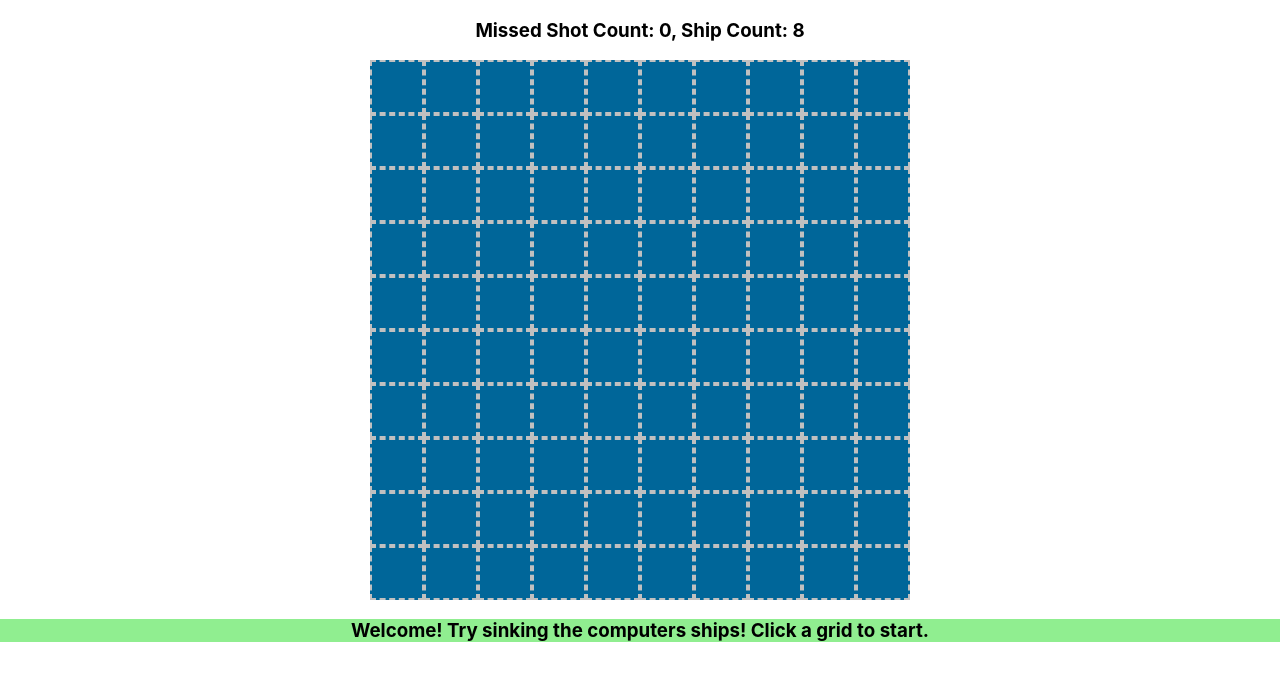
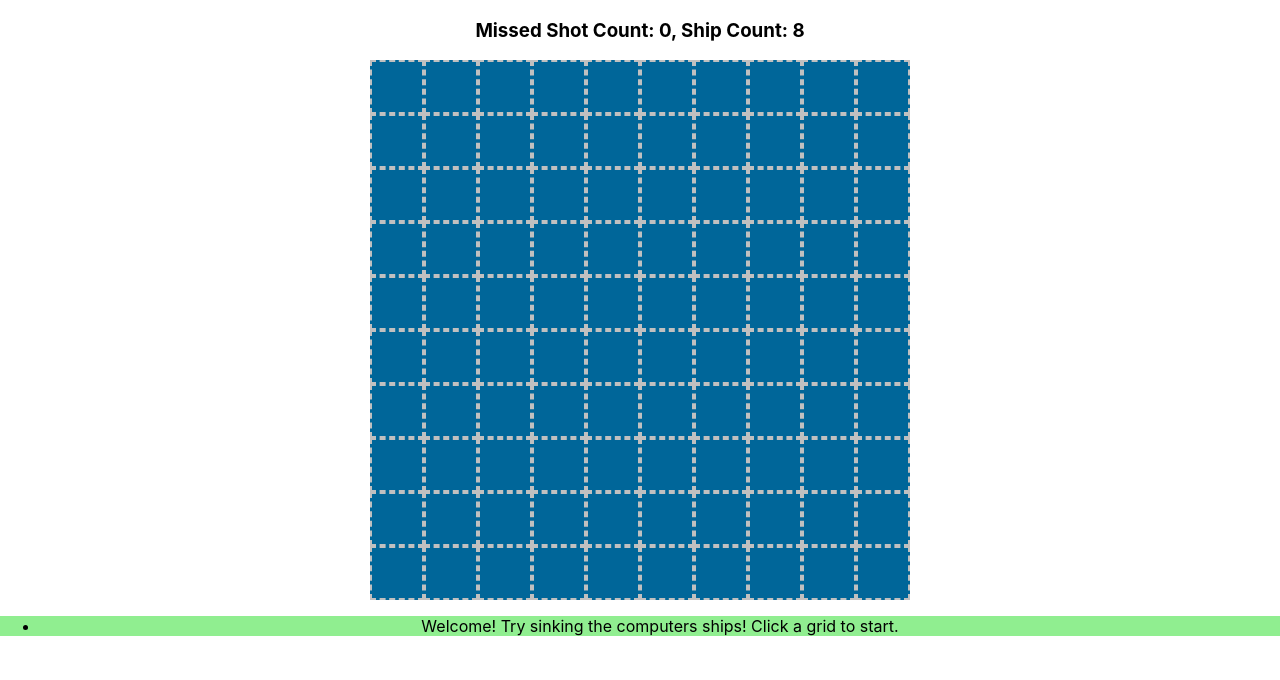
Before and after one commit to ormus395/react-battleship, a React (Create React App) app: page / in a window 1280 px wide. Shown: the top 680 px of the page. Built offline with nearby package versions, Linux system fonts and the light colour scheme.

Commit message:
changed messages feature

```diff
--- a/src/components/Game.js
+++ b/src/components/Game.js
@@ -35,24 +35,25 @@ const initailState = {
 function Game() {
   // set initial state
   let [gameState, setGameState] = React.useState(initailState);
-  let [message, setMessage] = React.useState(
-    "Welcome! Try sinking the computers ships! Click a grid to start."
-  );
+  let [message, setMessage] = React.useState([
+    "Welcome! Try sinking the computers ships! Click a grid to start.",
+  ]);
   let [messageChanged, setMessageChanged] = React.useState(false);
 
   function reducer(action) {
-    console.log("Reducer called");
-    console.log(action);
+    let newMessage = [...message];
     switch (action.type) {
       case DESTROYED_SHIP:
-        setMessage("A ship was destroyed!");
+        newMessage.push("A ship was destroyed!");
+        setMessage(newMessage);
         setMessageChanged(true);
         return setGameState({
           ...gameState,
           shipCount: gameState.shipCount - 1,
         });
       case MISSED:
-        setMessage("You missed!");
+        newMessage.push("You missed!");
+        setMessage(newMessage);
         setMessageChanged(true);
         let newState = {
           ...gameState,
@@ -60,14 +61,16 @@ function Game() {
         };
         return setGameState(newState);
       case LOST:
-        setMessage("You lost...");
+        newMessage.push("You lost...");
+        setMessage(newMessage);
         setMessageChanged(true);
         return setGameState({
           ...gameState,
           isLose: true,
         });
       case WON:
-        setMessage("You Won!");
+        newMessage.push("You Won!");
+        setMessage(newMessage);
         setMessageChanged(true);
         return setGameState({ ...gameState, isWin: true });
       default:
@@ -76,10 +79,11 @@ function Game() {
   }
 
   React.useEffect(() => {
-    console.log("Use effect called");
+    let newMessage = [...message];
+    newMessage.pop();
     if (messageChanged) {
       setTimeout(() => {
-        setMessage("");
+        setMessage(newMessage);
         setMessageChanged(false);
       }, 1500);
     }
@@ -107,6 +111,7 @@ function Game() {
       <Sea
         handleMiss={handleMiss}
         handleDestroyed={handleDestroyed}
+        message={message}
         updateMessage={{
           setMessage: setMessage,
           setMessageChanged: setMessageChanged,
--- a/src/components/Message.js
+++ b/src/components/Message.js
@@ -2,10 +2,13 @@ import React from "react";
 import "./Message.css";
 
 function Message({ message }) {
+  let messageList = message.map((m) => {
+    return <li>{m}</li>;
+  });
   return (
     <>
       <div className="message">
-        <h3>{message}</h3>
+        <ul>{messageList}</ul>
       </div>
     </>
   );
--- a/src/components/Sea.js
+++ b/src/components/Sea.js
@@ -16,6 +16,7 @@ import Ship from "./Ship";
 
 // will take rows and cols and ship count
 function Sea({
+  message,
   handleMiss,
   handleDestroyed,
   updateMessage,
@@ -122,10 +123,13 @@ function Sea({
 
       if (ship.hitCount === 0) {
         handleDestroyed({ type: DESTROYED_SHIP });
+      } else {
+        let newMessage = [...message];
+        newMessage.push("You hit a ship!");
+        updateMessage.setMessage(newMessage);
+        updateMessage.setMessageChanged(true);
       }
       setSea(updatedSea);
-      updateMessage.setMessage("You hit a ship!");
-      updateMessage.setMessageChanged(true);
     } else if (point === "hit" || point === "miss") {
       // alert the user that they have alreay clicked here. Helps user experience and makes sure nothing
       // happens when the user clicks a point they already have
```
